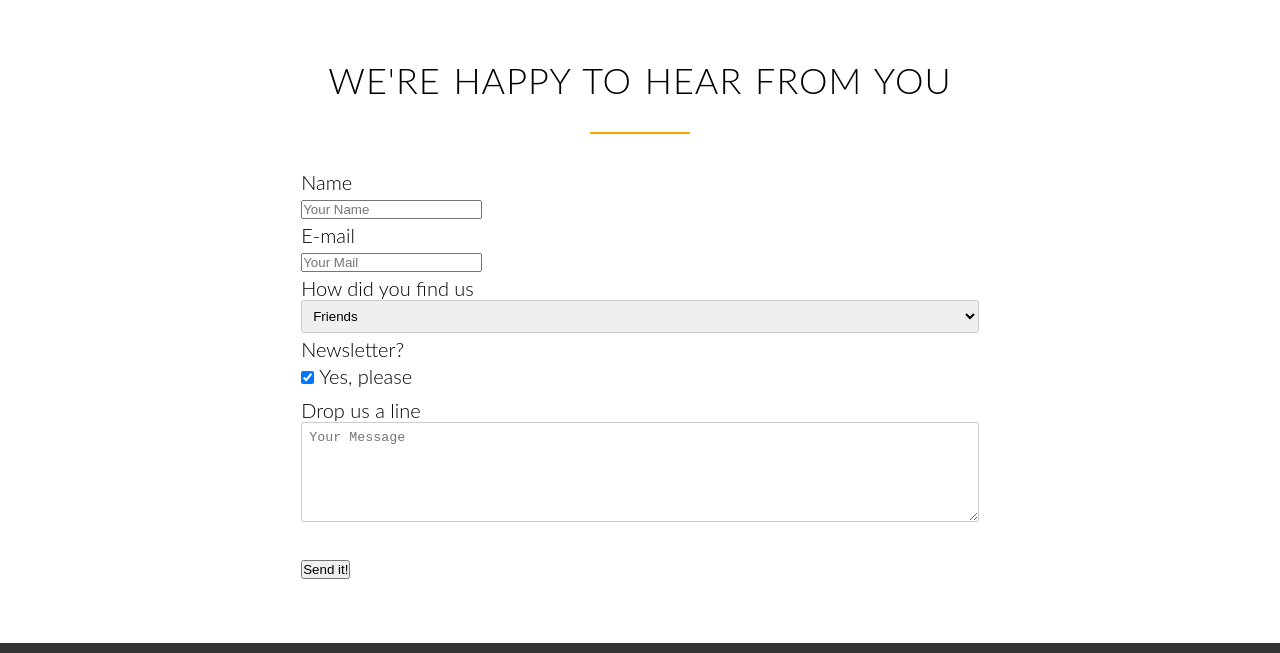
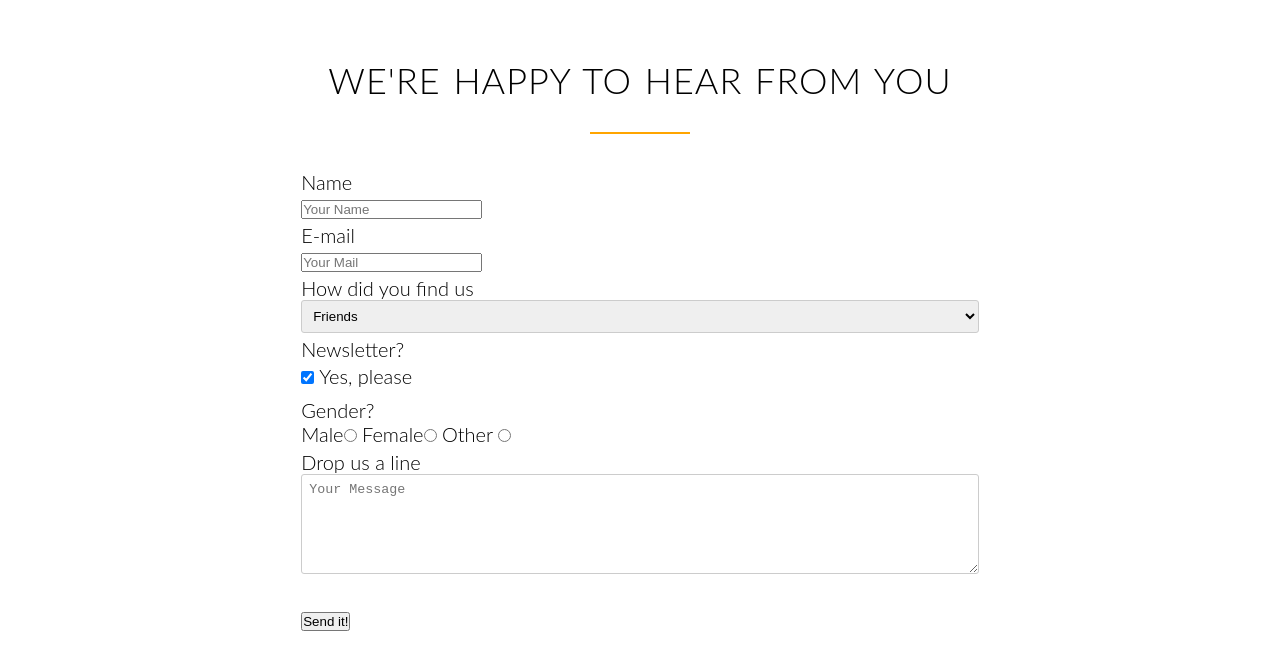
Before and after one commit to anandparadkar8/peer_assign, a plain HTML site: page index.html in a window 1280 px wide. Shown: the part 2550-3203 px from the top of the page. Drawn offline with Linux system fonts and the light colour scheme.

Commit message:
radio button added

```diff
--- a/index.html
+++ b/index.html
@@ -173,6 +173,15 @@
             </div>
 
             <div class="row">
+                <div class="gender">
+                <label>Gender?</label>
+                </div>
+                <div class="col span-2-of-3">
+                Male<input type="radio" name="mygender" > Female<input type="radio" name="mygender"> Other <input type="radio" name="mygender">
+                </div>
+            </div>
+
+            <div class="row">
                 <div class="col span-1-of-3">
                 <label>Drop us a line</label>
                 </div>
```
